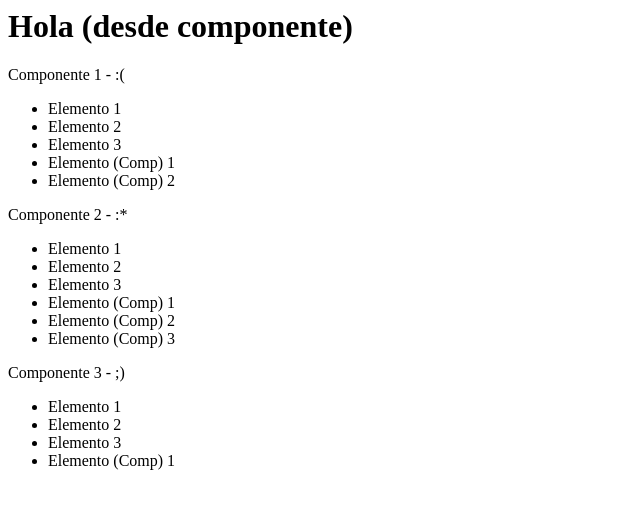
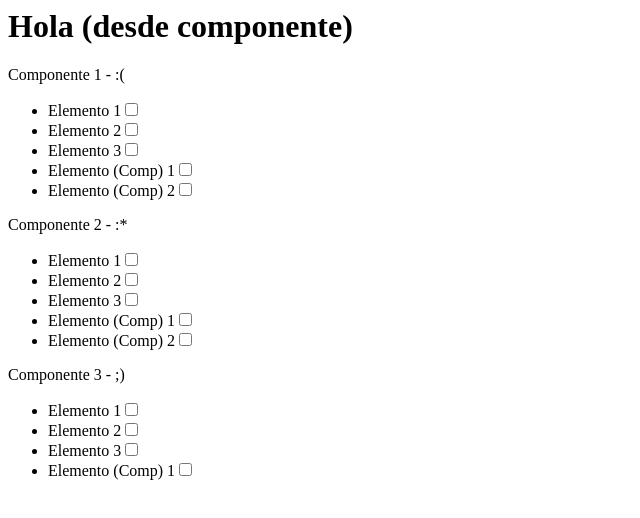
Before and after one commit to AlfredoPalazuelos/EjemploListas, a React (Create React App) app: page / in a window 1280 px wide. Shown: the top 518 px of the page, without its empty margins (0-640 px from the left). Built offline with nearby package versions, Linux system fonts and the light colour scheme.

Commit message:
3 files modified

```diff
--- a/src/App.jsx
+++ b/src/App.jsx
@@ -4,7 +4,7 @@ import { Lista } from './components/Lista';
 
 export function App() {
   const elementos1 = ['Elemento (Comp) 1', 'Elemento (Comp) 2'];
-  const elementos2=['Elemento (Comp) 1', 'Elemento (Comp) 2', 'Elemento (Comp) 3'];
+  const elementos2=['Elemento (Comp) 1', 'Elemento (Comp) 2'];
   const elementos3=['Elemento (Comp) 1'];
 
 
--- a/src/components/ComponenteLista.jsx
+++ b/src/components/ComponenteLista.jsx
@@ -1,5 +1,7 @@
 import React from 'react';
 
 export default function ComponenteLista(props) {
-  return <li>{props.texto}</li>;
+  return <li class="check">{props.texto}
+    <input type="checkbox" ></input>
+  </li>;
 }
```
Also changed, not shown: src/style.css (line endings or trailing spaces).
